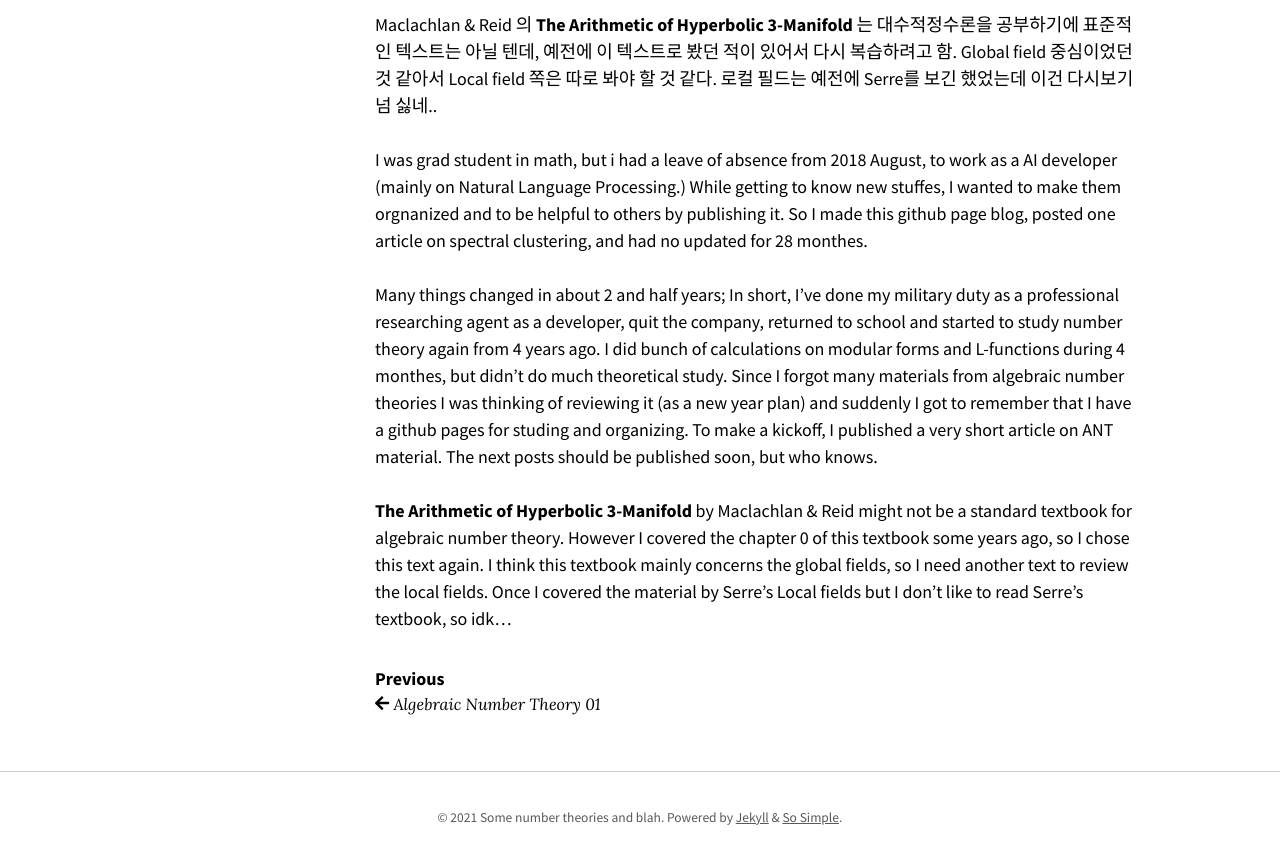
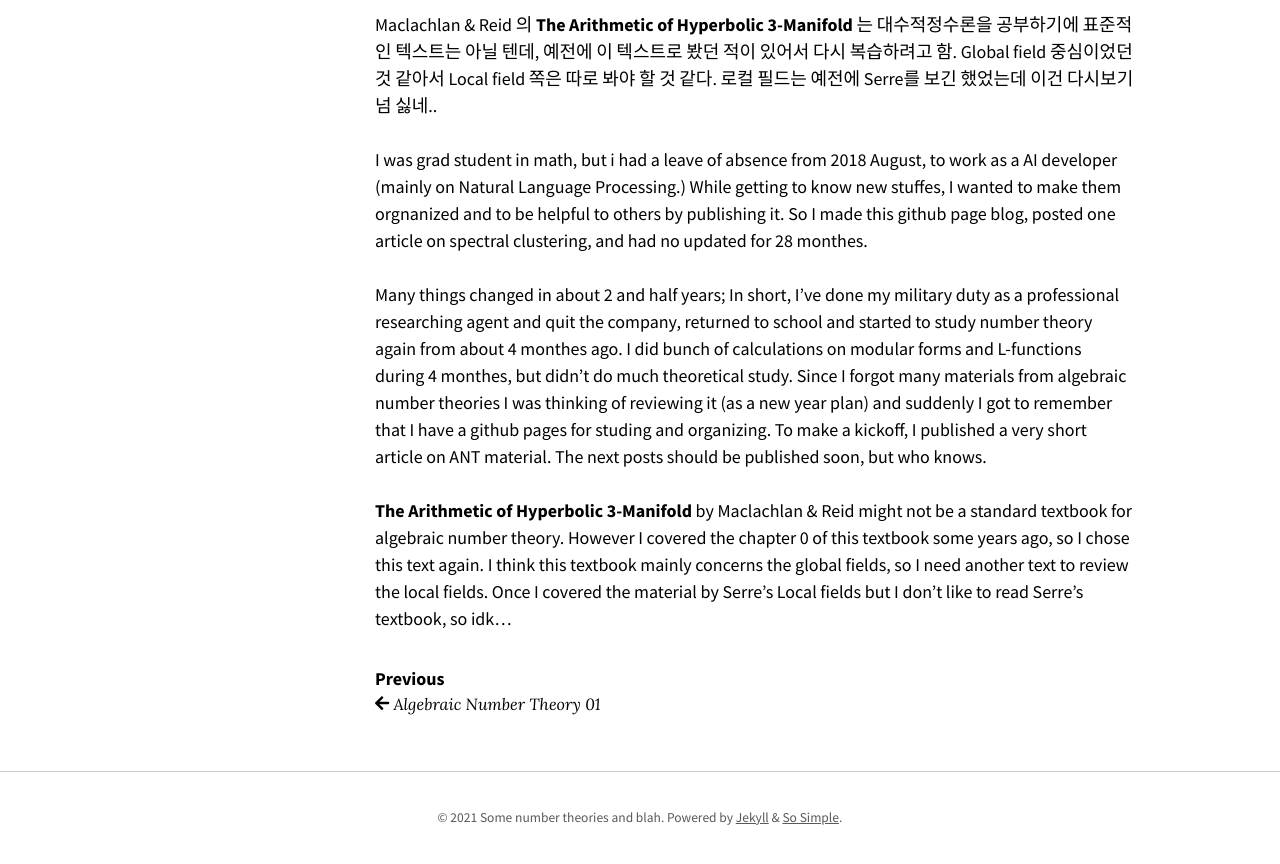
Before and after one commit to hojin-kim/hojin-kim.github.io, a Jekyll site: the page built from _posts/2021-01-02-long-time-no-see.md, in a window 1280 px wide and 900 px high, scrolled down 582 px. Shown: the top 864 px of the window. Built offline with Jekyll 4.4.1, drawn with Linux system fonts in a browser that asks for light colours; nearby versions of some CDN libraries.

Commit message:
minor : typo

```diff
--- a/_posts/2021-01-02-long-time-no-see.md
+++ b/_posts/2021-01-02-long-time-no-see.md
@@ -14,6 +14,6 @@ Maclachlan & Reid 의 __The Arithmetic of Hyperbolic 3-Manifold__ 는 대수적
 
 I was grad student in math, but i had a leave of absence from 2018 August, to work as a AI developer (mainly on Natural Language Processing.) While getting to know new stuffes, I wanted to make them orgnanized and to be helpful to others by publishing it. So I made this github page blog, posted one article on spectral clustering, and had no updated for 28 monthes.
 
-Many things changed in about 2 and half years; In short, I've done my military duty as a professional researching agent as a developer, quit the company, returned to school and started to study number theory again from 4 years ago. I did bunch of calculations on modular forms and L-functions during 4 monthes, but didn't do much theoretical study. Since I forgot many materials from algebraic number theories I was thinking of reviewing it (as a new year plan) and suddenly I got to remember that I have a github pages for studing and organizing. To make a kickoff, I published a very short article on ANT material. The next posts should be published soon, but who knows.
+Many things changed in about 2 and half years; In short, I've done my military duty as a professional researching agent and quit the company, returned to school and started to study number theory again from about 4 monthes ago. I did bunch of calculations on modular forms and L-functions during 4 monthes, but didn't do much theoretical study. Since I forgot many materials from algebraic number theories I was thinking of reviewing it (as a new year plan) and suddenly I got to remember that I have a github pages for studing and organizing. To make a kickoff, I published a very short article on ANT material. The next posts should be published soon, but who knows.
 
 __The Arithmetic of Hyperbolic 3-Manifold__ by Maclachlan & Reid might not be a standard textbook for algebraic number theory. However I covered the chapter 0 of this textbook some years ago, so I chose this text again. I think this textbook mainly concerns the global fields, so I need another text to review the local fields. Once I covered the material by Serre's Local fields but I don't like to read Serre's textbook, so idk...
```
